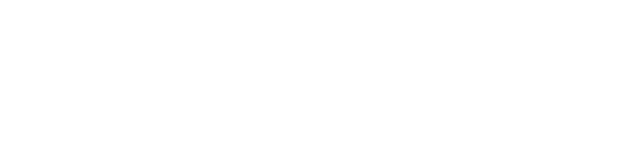
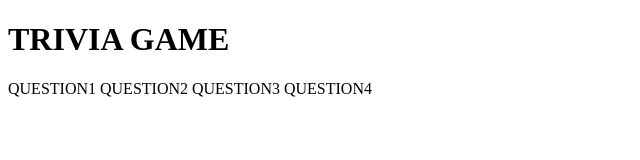
Before and after one commit to AdrielAngeles/TriviaGame, a plain HTML site: page index.html in a window 1280 px wide. Shown: the whole page, without its empty margins (0-640 px from the left). Drawn offline with nearby package versions, Linux system fonts and the light colour scheme.

Commit message:
updating...

```diff
--- a/index.html
+++ b/index.html
@@ -1,6 +1,8 @@
 <!DOCTYPE html>
 <html lang="en">
 <head>
+    <h1>TRIVIA GAME</h1>
+
 
         <script src="https://code.jquery.com/jquery-3.3.1.slim.min.js" integrity="sha384-q8i/X+965DzO0rT7abK41JStQIAqVgRVzpbzo5smXKp4YfRvH+8abtTE1Pi6jizo" crossorigin="anonymous"></script>
 <script src="https://cdnjs.cloudflare.com/ajax/libs/popper.js/1.14.7/umd/popper.min.js" integrity="sha384-UO2eT0CpHqdSJQ6hJty5KVphtPhzWj9WO1clHTMGa3JDZwrnQq4sF86dIHNDz0W1" crossorigin="anonymous"></script>
@@ -10,7 +12,12 @@
     <meta http-equiv="X-UA-Compatible" content="ie=edge">
     <title>Document</title>
 </head>
+
+
 <body>
-
+    QUESTION1
+    QUESTION2
+    QUESTION3
+    QUESTION4
 </body>
 </html>
```
